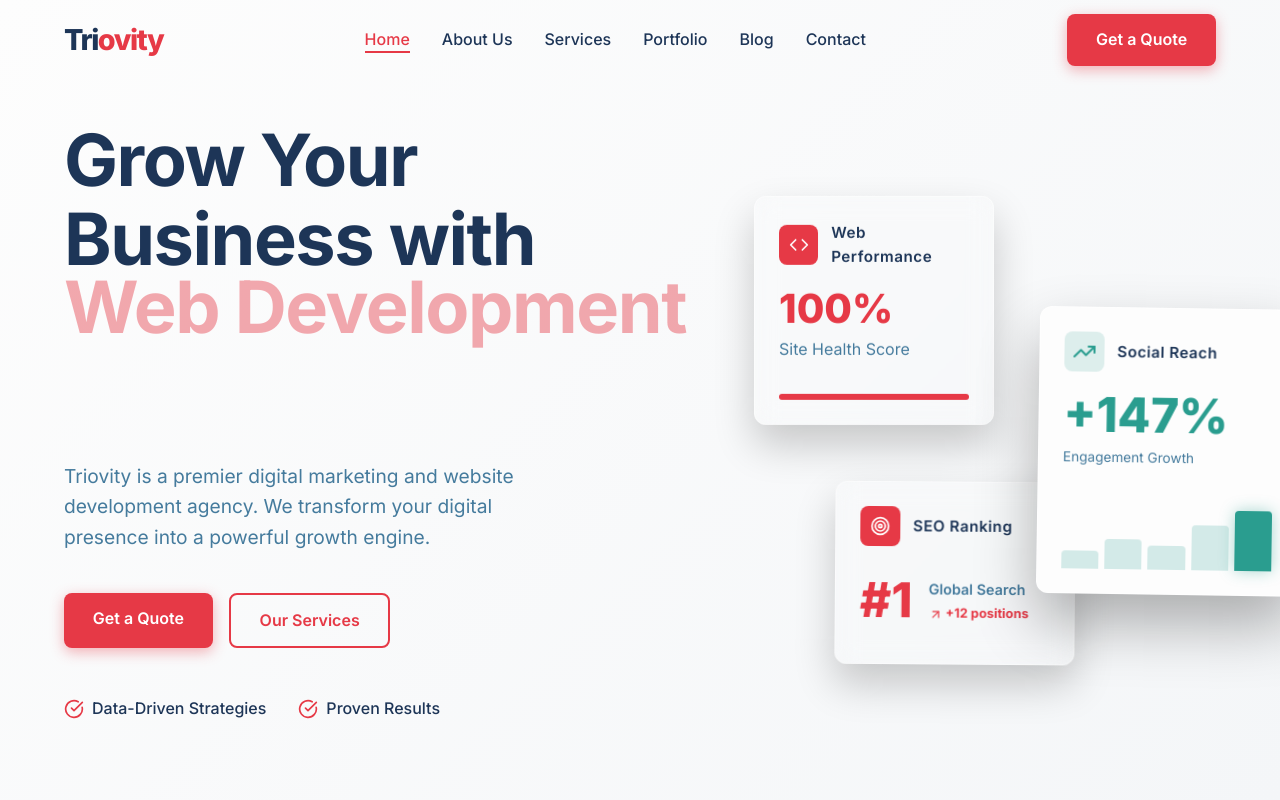
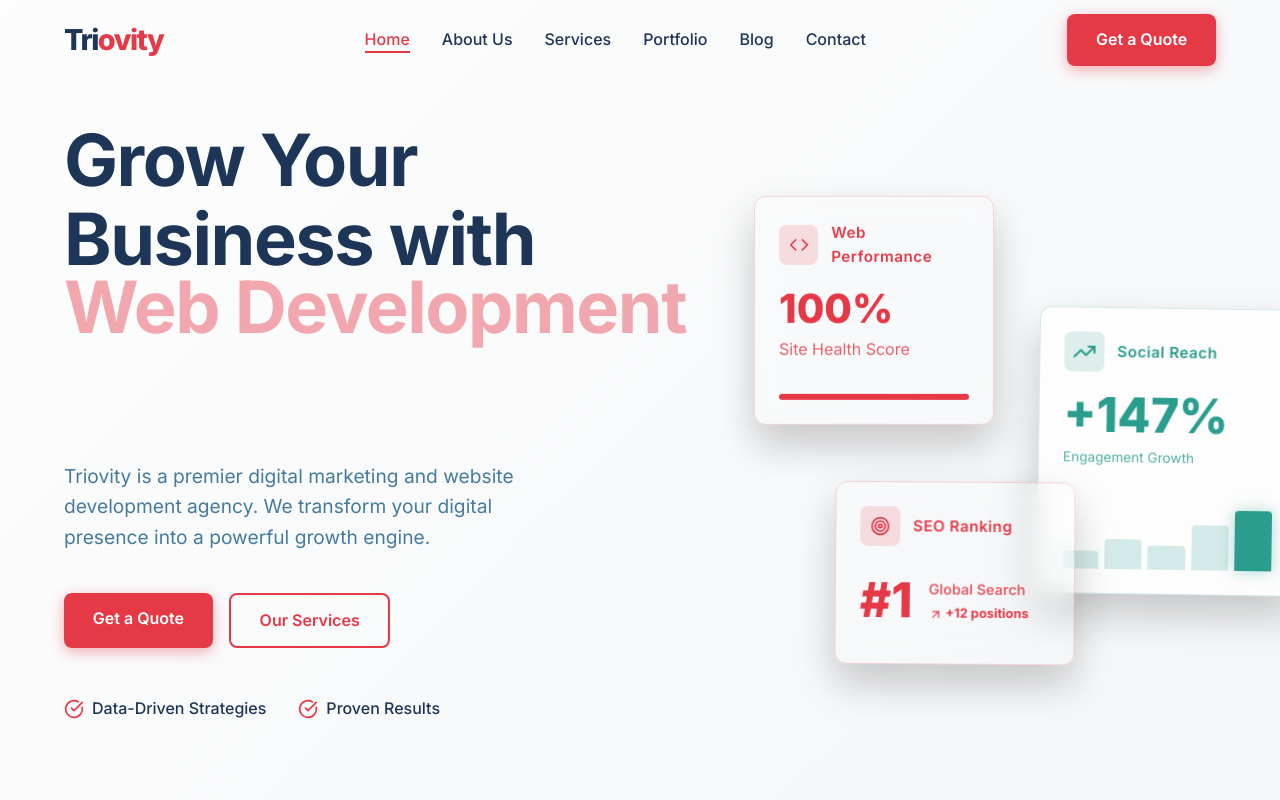
Before and after one commit to Hashirc/triovity-website, a React (Vite) app: page / in a window 1280 px wide. Shown: the top 800 px of the page. Built offline with nearby package versions, Linux system fonts and the light colour scheme.

Commit message:
Enhance bento cards with full color themes and hover z-index pop

```diff
--- a/src/pages/Home.css
+++ b/src/pages/Home.css
@@ -66,9 +66,24 @@
 .float-med { animation: floatY 4.5s ease-in-out infinite reverse; }
 .float-fast { animation: floatY 3.5s ease-in-out infinite; }
 
+/* Floating Wrapper */
+.float-wrapper {
+  position: absolute;
+  z-index: 10;
+  transition: z-index 0s;
+}
+
+.float-wrapper:hover {
+  z-index: 50; /* Bring front on hover */
+}
+
+.float-wrapper:hover .bento-card {
+  transform: scale(1.08);
+  box-shadow: 0 30px 60px rgba(0,0,0,0.4);
+}
+
 /* Bento Cards */
 .bento-card {
-  position: absolute;
   background: var(--color-bg-glass);
   backdrop-filter: blur(12px);
   border: 1px solid var(--color-glass-border);
@@ -78,17 +93,12 @@
   display: flex;
   flex-direction: column;
   gap: 1rem;
-  z-index: 10;
+  width: 100%;
+  height: 100%;
+  transition: transform 0.3s ease, box-shadow 0.3s ease;
 }
 
-.highlight-card {
-  background: var(--color-bg-light); /* slightly more opaque/different */
-  border: 1px solid var(--color-glass-border);
-  box-shadow: 0 30px 60px rgba(0,0,0,0.3);
-  z-index: 20;
-}
-
-/* Positions */
+/* Positions apply to the wrapper now */
 .card-top-left {
   top: 5%;
   left: 15%;
@@ -123,36 +133,22 @@
   justify-content: center;
 }
 
-.icon-box.green { background: rgba(42, 157, 143, 0.15); color: #2a9d8f; }
-.icon-box.red { background: var(--color-primary-red); color: white; }
-.icon-box.blue { background: rgba(69, 123, 157, 0.15); color: #457b9d; }
-
 .bento-title {
   font-weight: 600;
   font-size: 0.95rem;
-  color: var(--color-text-main);
   letter-spacing: 0.5px;
 }
 
-.bento-body {
-  display: flex;
-  flex-direction: column;
-  gap: 0.5rem;
-}
+.bento-body { display: flex; flex-direction: column; gap: 0.5rem; }
+.bento-body.row { flex-direction: row; align-items: center; gap: 1rem; }
 
-.bento-body.row {
-  flex-direction: row;
-  align-items: center;
-  gap: 1rem;
-}
-
-.health-score { font-size: 2.5rem; font-weight: 800; line-height: 1; margin-top: 0.2rem; color: var(--color-primary-red); }
-.growth-metric { font-size: 3rem; font-weight: 800; line-height: 1; margin-top: 0.2rem; color: #2a9d8f; }
-.bento-subtitle { font-size: 0.85rem; color: var(--color-text-light); }
-.rank { font-size: 3rem; font-weight: 800; color: var(--color-primary-red); }
+/* Base Metric typography */
+.health-score { font-size: 2.5rem; font-weight: 800; line-height: 1; margin-top: 0.2rem; }
+.growth-metric { font-size: 3rem; font-weight: 800; line-height: 1; margin-top: 0.2rem; }
+.bento-subtitle { font-size: 0.85rem; }
+.rank { font-size: 3rem; font-weight: 800; }
 .rank-info p { margin: 0; font-size: 0.9rem; font-weight: 600; }
 .trend { font-size: 0.8rem; display: flex; align-items: center; gap: 0.2rem; font-weight: 700; margin-top: 0.2rem; }
-.trend.red { color: var(--color-primary-red); }
 
 .progress-bar-bg {
   width: 100%;
@@ -162,11 +158,7 @@
   overflow: hidden;
   margin-top: 0.5rem;
 }
-.progress-bar-fill.red {
-  width: 100%;
-  height: 100%;
-  background: var(--color-primary-red);
-}
+.progress-bar-fill { width: 100%; height: 100%; }
 
 /* Animated Chart Bars */
 .chart-bars {
@@ -176,22 +168,26 @@
   height: 60px;
   margin-top: 1rem;
 }
-
-.chart-bars .bar {
-  flex: 1;
-  background: rgba(42, 157, 143, 0.2);
-  border-radius: 4px 4px 0 0;
-}
-
+.chart-bars .bar { flex: 1; border-radius: 4px 4px 0 0; }
 .chart-bars .bar.b1 { height: 30%; }
 .chart-bars .bar.b2 { height: 50%; }
 .chart-bars .bar.b3 { height: 40%; }
 .chart-bars .bar.b4 { height: 75%; }
-.chart-bars .bar.b5 {
-  height: 100%;
-  background: #2a9d8f;
-  box-shadow: 0 0 15px rgba(42, 157, 143, 0.4);
-}
+.chart-bars .bar.b5 { height: 100%; }
+
+/* Unified Themes */
+.theme-red { border-color: rgba(230, 57, 70, 0.2); }
+.theme-red .icon-box { background: rgba(230, 57, 70, 0.15); color: var(--color-primary-red); }
+.theme-red .bento-title, .theme-red .health-score, .theme-red .rank, .theme-red .trend { color: var(--color-primary-red); }
+.theme-red .progress-bar-fill { background: var(--color-primary-red); }
+.theme-red p, .theme-red .bento-subtitle, .theme-red .rank-info p { color: rgba(230, 57, 70, 0.8); }
+
+.theme-green { border-color: rgba(42, 157, 143, 0.2); background: var(--color-bg-light); /* highlight-card alternative */ }
+.theme-green .icon-box { background: rgba(42, 157, 143, 0.15); color: #2a9d8f; }
+.theme-green .bento-title, .theme-green .growth-metric { color: #2a9d8f; }
+.theme-green p, .theme-green .bento-subtitle { color: rgba(42, 157, 143, 0.8); }
+.theme-green .chart-bars .bar { background: rgba(42, 157, 143, 0.2); }
+.theme-green .chart-bars .bar.b5 { background: #2a9d8f; box-shadow: 0 0 15px rgba(42, 157, 143, 0.4); }
 
 /* Intro Section */
 .intro-container {
--- a/src/pages/Home.jsx
+++ b/src/pages/Home.jsx
@@ -64,25 +64,28 @@ const Home = () => {
             style={{ perspective: 1000 }}
           >
             {/* Floating Card 1: Web Dev */}
-            <div className="bento-card float-slow card-top-left glass">
+            <div className="float-wrapper float-slow card-top-left">
+              <div className="bento-card glass theme-red">
                 <div className="bento-header">
-                <div className="icon-box red">
-                  <Code size={20} color="white" />
+                  <div className="icon-box">
+                    <Code size={20} />
                   </div>
                   <span className="bento-title">Web Performance</span>
                 </div>
                 <div className="bento-body">
                   <div className="health-score">100%</div>
                   <p>Site Health Score</p>
-                <div className="progress-bar-bg"><div className="progress-bar-fill red"></div></div>
+                  <div className="progress-bar-bg"><div className="progress-bar-fill"></div></div>
+                </div>
               </div>
             </div>
 
             {/* Floating Card 2: Marketing */}
-            <div className="bento-card float-med card-center-right highlight-card">
+            <div className="float-wrapper float-med card-center-right highlight-card">
+              <div className="bento-card theme-green">
                 <div className="bento-header">
-                <div className="icon-box green">
-                  <TrendingUp size={24} color="#2a9d8f" />
+                  <div className="icon-box">
+                    <TrendingUp size={24} />
                   </div>
                   <span className="bento-title">Social Reach</span>
                 </div>
@@ -98,12 +101,14 @@ const Home = () => {
                   </div>
                 </div>
               </div>
+            </div>
 
             {/* Floating Card 3: SEO */}
-            <div className="bento-card float-fast card-bottom-left glass">
+            <div className="float-wrapper float-fast card-bottom-left">
+              <div className="bento-card glass theme-red">
                 <div className="bento-header">
-                <div className="icon-box red">
-                  <Target size={20} color="white" />
+                  <div className="icon-box">
+                    <Target size={20} />
                   </div>
                   <span className="bento-title">SEO Ranking</span>
                 </div>
@@ -111,7 +116,8 @@ const Home = () => {
                   <div className="rank">#1</div>
                   <div className="rank-info">
                     <p>Global Search</p>
-                  <span className="trend red"><ArrowUpRight size={14} /> +12 positions</span>
+                    <span className="trend"><ArrowUpRight size={14} /> +12 positions</span>
+                  </div>
                 </div>
               </div>
             </div>
```
Lines whose indentation alone changed are shown as unchanged.
